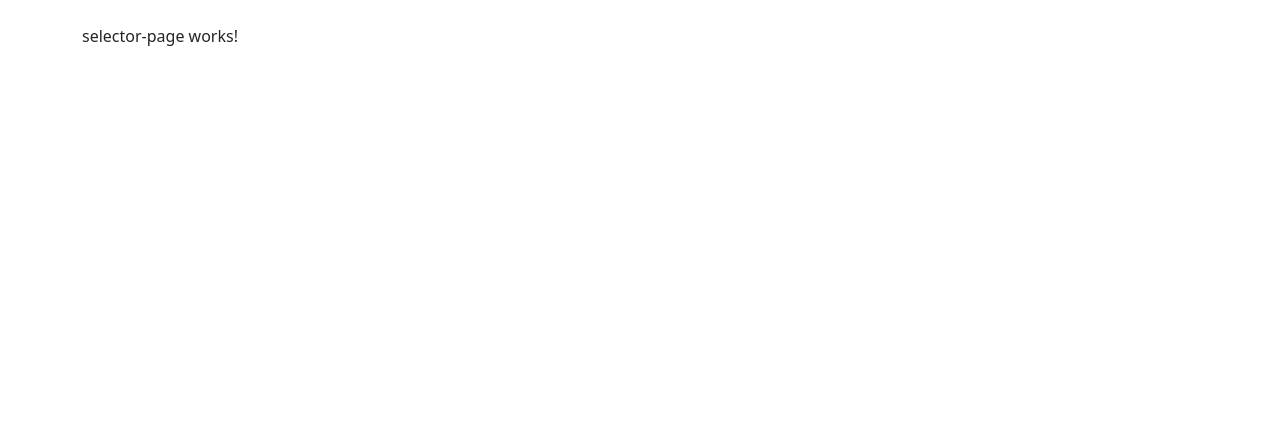
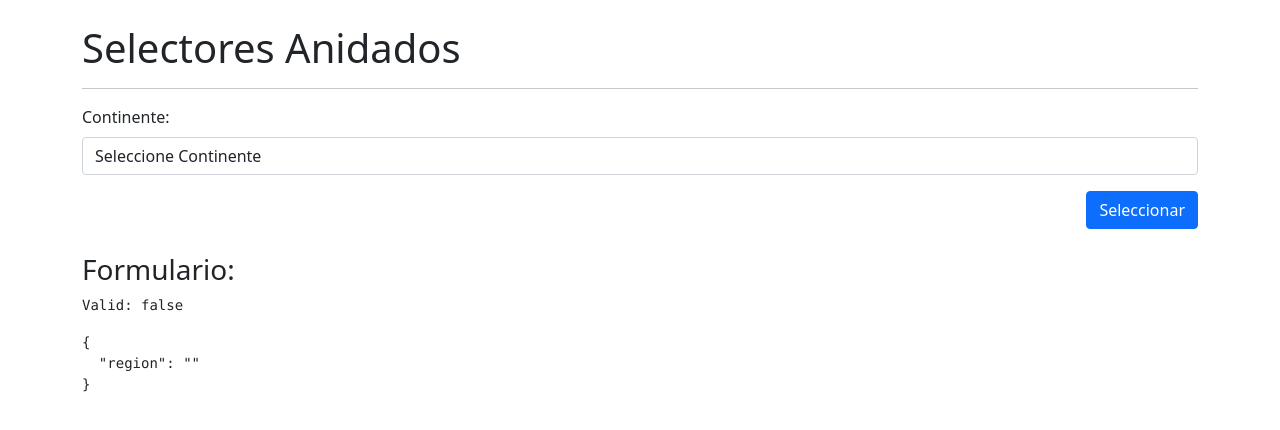
Before and after one commit to pabalvarezs/selectoresApp-Angular, an Angular app: page /selector/selector in a window 1280 px wide. Shown: the top 430 px of the page. Built offline with nearby package versions, Linux system fonts and the light colour scheme.

Commit message:
seccion  19 clase 282

```diff
--- a/src/app/paises/pages/selector-page/selector-page.component.html
+++ b/src/app/paises/pages/selector-page/selector-page.component.html
@@ -1 +1,26 @@
-<p>selector-page works!</p>
+<h1>Selectores Anidados</h1>
+<hr>
+<form [formGroup]="miFormulario" (ngSubmit)="guardar()">
+    <div class="row mb-3">
+        <div class="col">
+            <label class="form-label">Continente: </label>
+            <select     class="form-control"
+                        formControlName="region">
+                <option value="">Seleccione Continente</option>
+                <option value="1">América</option>
+            </select>
+        </div>
+    </div>
+    <div class="row">
+        <div class="col">
+            <button class="btn btn-primary float-end"
+                    type="submit">
+                Seleccionar
+            </button>
+        </div>
+    </div>
+</form>
+<br>
+<h3>Formulario: </h3>
+<pre>Valid: {{miFormulario.valid}}</pre>
+<pre>{{miFormulario.value | json}}</pre>
--- a/src/app/paises/pages/selector-page/selector-page.component.ts
+++ b/src/app/paises/pages/selector-page/selector-page.component.ts
@@ -1,4 +1,5 @@
 import { Component, OnInit } from '@angular/core';
+import { FormBuilder, FormGroup, Validators } from '@angular/forms';
 
 @Component({
   selector: 'app-selector-page',
@@ -8,9 +9,17 @@
 })
 export class SelectorPageComponent implements OnInit {
 
-  constructor() { }
+  constructor( private fb : FormBuilder) { }
+
+  miFormulario : FormGroup = this.fb.group({
+    region : ['',Validators.required]
+  })
+
 
   ngOnInit(): void {
   }
 
+  guardar(){
+    console.log(this.miFormulario.value);
+  }
 }
--- a/src/app/paises/paises-module.module.ts
+++ b/src/app/paises/paises-module.module.ts
@@ -1,5 +1,6 @@
 import { NgModule } from '@angular/core';
 import { CommonModule } from '@angular/common';
+import { ReactiveFormsModule } from '@angular/forms';
 
 import { PaisesModuleRoutingModule } from './paises-module-routing.module';
 import { SelectorPageComponent } from './pages/selector-page/selector-page.component';
@@ -11,7 +12,8 @@
   ],
   imports: [
     CommonModule,
-    PaisesModuleRoutingModule
+    ReactiveFormsModule,
+    PaisesModuleRoutingModule,
   ]
 })
 export class PaisesModuleModule { }
```
Also changed, not shown: src/app/app.component.html (line endings or trailing spaces).
